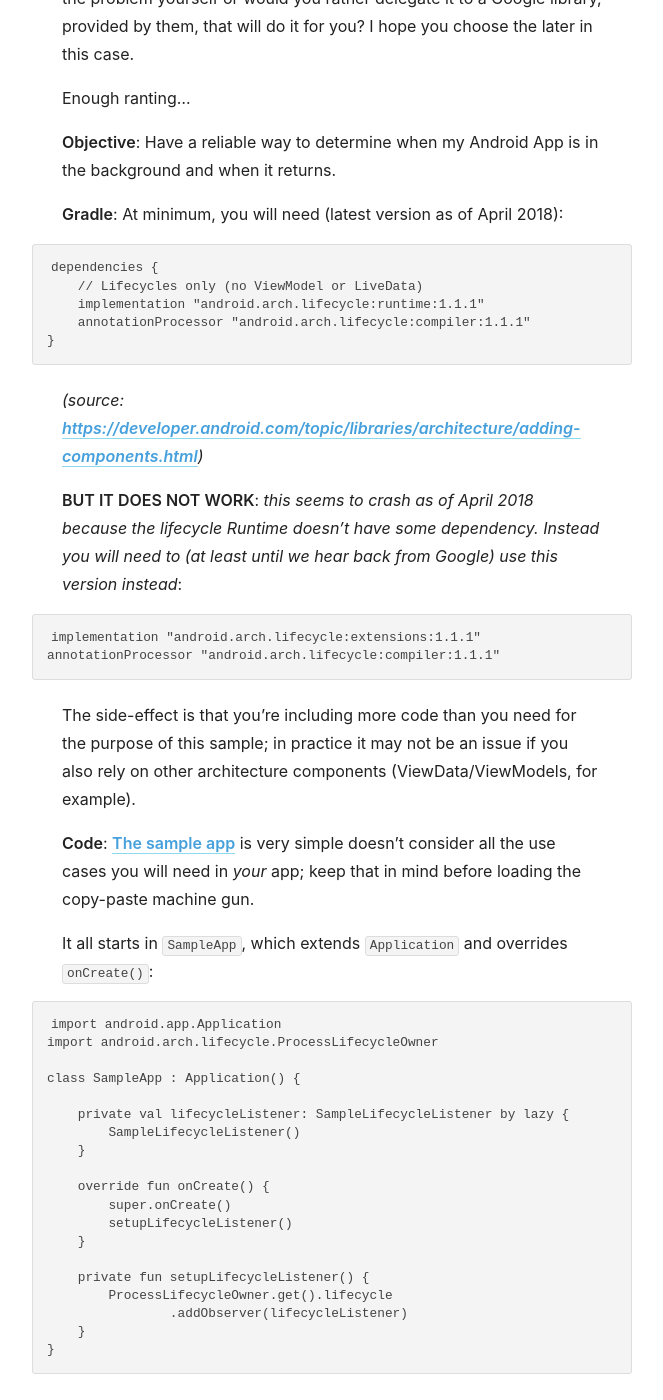
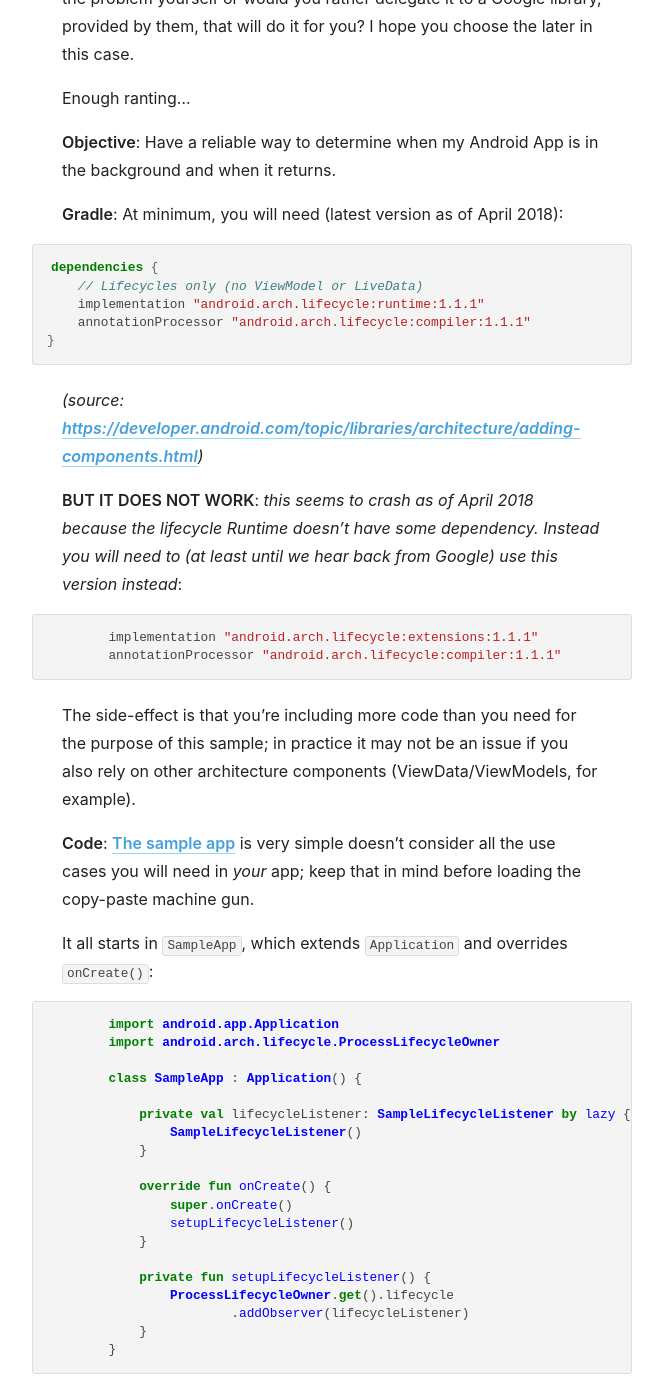
Before and after one commit to Gryzor/gryzor.github.io, a Jekyll site: the page built from _posts/2020-07-22-android-background.md, in a window 1280 px wide and 1400 px high, scrolled down 3191 px. Shown: the whole window, without its empty margins (423-1086 px from the left). Built offline with Jekyll 4.4.1, drawn with Linux system fonts in a browser that asks for light colours; some of the changed text lies outside the part shown.

Commit message:
Fixed post highlight, pagination, gem issues, etc.

````diff
--- a/Gemfile
+++ b/Gemfile
@@ -10,7 +10,7 @@ source "https://rubygems.org"
 # Happy Jekylling!
 gem "jekyll", "~> 3.9.0"
 gem "kramdown", ">= 2.3.0"
-
+gem "kramdown-parser-gfm"
 # This is the default theme for new Jekyll sites. You may change this to anything you like.
 gem "minima", "~> 2.0"
 
--- a/_config.yml
+++ b/_config.yml
@@ -102,4 +102,4 @@ pagination:
   indexpage: 'index'
   highlighter: rouge
 
-theme: jekyll-theme-slate
+  #theme: jekyll-theme-slate
--- a/_posts/2020-07-22-android-background.md
+++ b/_posts/2020-07-22-android-background.md
@@ -49,19 +49,22 @@ Enough ranting…
 
 **Gradle**: At minimum, you will need (latest version as of April 2018):
 
-
-	dependencies {
-	    // Lifecycles only (no ViewModel or LiveData)
-	    implementation "android.arch.lifecycle:runtime:1.1.1"
-	    annotationProcessor "android.arch.lifecycle:compiler:1.1.1"
-	}
+```gradle
+dependencies {
+    // Lifecycles only (no ViewModel or LiveData)
+    implementation "android.arch.lifecycle:runtime:1.1.1"
+    annotationProcessor "android.arch.lifecycle:compiler:1.1.1"
+}
+```
 
 *(source: [https://developer.android.com/topic/libraries/architecture/adding-components.html](https://developer.android.com/topic/libraries/architecture/adding-components.html))*
 
 **BUT IT DOES NOT WORK**: *this seems to crash as of April 2018 because the lifecycle Runtime doesn't have some dependency. Instead you will need to (at least until we hear back from Google) use this version instead*:
 
+```gradle
 	implementation "android.arch.lifecycle:extensions:1.1.1"
 	annotationProcessor "android.arch.lifecycle:compiler:1.1.1"
+```
 
 The side-effect is that you’re including more code than you need for the purpose of this sample; in practice it may not be an issue if you also rely on other architecture components (ViewData/ViewModels, for example).
 
@@ -69,7 +72,7 @@ The side-effect is that you’re including more code than you need for the purpo
 
 It all starts in `SampleApp`, which extends `Application` and overrides `onCreate()`:
 
-
+```kotlin
 	import android.app.Application
 	import android.arch.lifecycle.ProcessLifecycleOwner
 
@@ -89,19 +92,24 @@ It all starts in `SampleApp`, which extends `Application` and overrides `onCreat
 	                .addObserver(lifecycleListener)
 	    }
 	}
+```
 
 
 *What is all this?*
 
 `SampleApp` is just an Android Application, declared in the manifest like:
 
+```xml
 	<application
 	    android:name=".SampleApp"
+```
 
 All the *fun*, happens in the `setupLifecycleListener()` function. Essentially **one line of code**:
 
+```kotlin
 	ProcessLifecycleOwner.get().lifecycle
                 .addObserver(lifecycleListener)
+```
 
 That's all. For real.
 
@@ -129,12 +137,15 @@ The important bits in Google’s Javadocs are:
 
 This is the most important item. The component **will only dispatch the last pause/stop** (and start/resume equivalents). This is what makes it different from a **regular** lifecycle observer. From what I have been reading (the source code), the delay is 700ms.
 
-	static final long TIMEOUT_MS = 700; //mls
+```java
+	static final long TIMEOUT_MS = 700; //milliseconds
+```
 
 It's also why it's called `ProcessLifecycleOwner` and with its name, also come the associated side-effect: If your app has **more than one process**, then you will need to keep track of each process in its own listener.
 
 Speaking of the listener, the actual events are received via the supplied listener: *(how many times can I type listener here before it starts sounding weird)*
 
+```kotlin
 	class SampleLifecycleListener : LifecycleObserver {
 
 	    @OnLifecycleEvent(Lifecycle.Event.ON_START)
@@ -147,6 +158,7 @@ Speaking of the listener, the actual events are received via the supplied listen
 	        Log.d("SampleLifecycle", "Moving to background…")
 	    }
 	}
+```
 
 Method names are `anythingYouWantThemToBe()` but keep in mind you need the correct annotations. Since the sample app has only **one process**, then this is fine, we don't need to register more components per process to track them all.
 
@@ -158,6 +170,7 @@ What you do when you get a callback, is entirely up to you. In most cases, since
 
 **Do not add** more responsibilities to the above listener, inject another component into it and set a boolean, for example:
 
+```kotlin
 	class SampleLifecycleListener : LifecycleObserver {
 
 	    @Inject
@@ -172,10 +185,13 @@ What you do when you get a callback, is entirely up to you. In most cases, since
 	    fun onMoveToBackground() {
 	    }
 	}
+```
 
 That way, your `MyLifecycleInterestedComponent` can expose/deal with the value and *other* components can then inject the same `MyLifecycleInterestedComponent` should they need the same data by doing the same:
 
+```kotlin
 	if (component.appReturnedFromBackground) { // do something }
+```
 
 Who sets the above flag as `false`?
 
````
Also changed, not shown: _posts/2017-04-19-styling-textinputlayout-and-textinputedittext.md (+10 -4 lines), _posts/2017-12-05-constraintlayout-rtl-updated.md (+8 -0 lines), index.html (+20 -1 lines).
